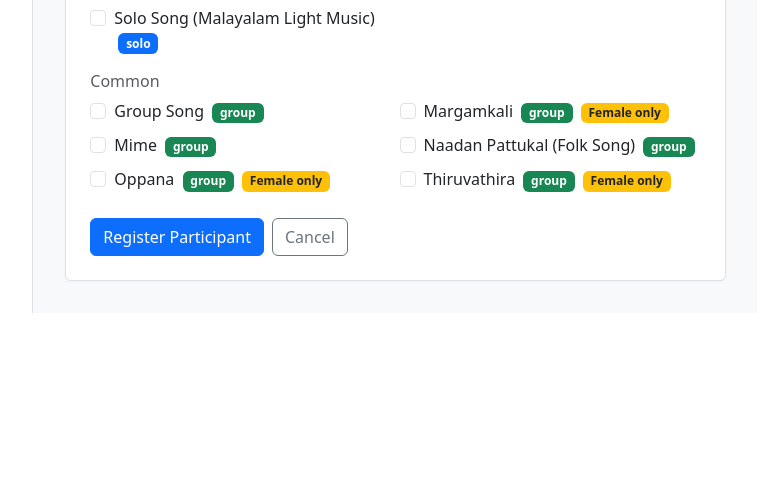
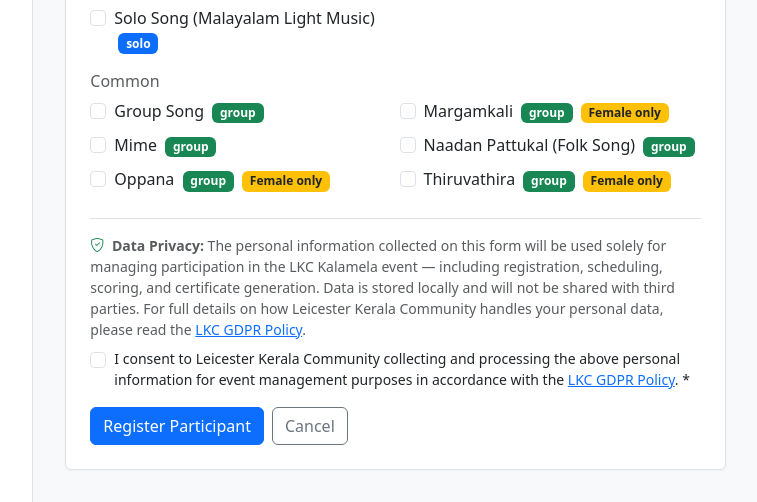
Before and after one commit to RamBSn/kalamela-azure, a Flask app: page /participants/register in a window 1280 px wide. Shown: the part 1578-2080 px from the top of the page, without its empty margins (180-937 px from the left). Before the commit the page ends 1891 px from the top, so only its background shows below. Run offline with Flask 3, Linux system fonts and the light colour scheme.

Commit message:
super senior category correction

```diff
--- a/app/routes/participants.py
+++ b/app/routes/participants.py
@@ -20,15 +20,19 @@ def check_eligibility(participant, item):
     if item.gender_restriction == 'Female' and participant.gender != 'Female':
         warnings.append(f'"{item.name}" is for females only.')
 
-    # Category check — participant cannot compete in higher category if own category has the event
-    if item.category != 'Common':
-        own_cat_has_item = CompetitionItem.query.filter_by(
-            name=item.name, category=participant.category
-        ).first()
-        if own_cat_has_item and item.category != participant.category:
+    # Category eligibility
+    if item.category != 'Common' and item.category != participant.category:
+        if participant.category == 'Super Senior' and item.category == 'Senior':
+            # Super Seniors may enter Senior events UNLESS the same event exists in Super Senior
+            if CompetitionItem.query.filter_by(name=item.name, category='Super Senior').first():
+                warnings.append(
+                    f'"{item.name}" is available in the Super Senior category. '
+                    'Super Seniors must compete in their own category for this event.'
+                )
+        else:
             warnings.append(
-                f'Participant\'s category is "{participant.category}". '
-                f'This item is available in their own category — cannot compete in "{item.category}".'
+                f'This event is for the {item.category} category. '
+                f'Participant\'s category is "{participant.category}".'
             )
 
     # Max events check
@@ -69,11 +73,25 @@ def list_participants():
     return render_template('participants/list.html', participants=participants, search=search)
 
 
+def _ss_excluded_senior_ids():
+    """Return the IDs of Senior-category items that Super Seniors may NOT enter
+    (because the same event exists in the Super Senior category)."""
+    result = []
+    for ss_item in CompetitionItem.query.filter_by(category='Super Senior').all():
+        senior_equiv = CompetitionItem.query.filter_by(
+            name=ss_item.name, category='Senior'
+        ).first()
+        if senior_equiv:
+            result.append(senior_equiv.id)
+    return result
+
+
 @participants_bp.route('/register', methods=['GET', 'POST'])
 def register_individual():
     items = CompetitionItem.query.order_by(
         CompetitionItem.category, CompetitionItem.name
     ).all()
+    ss_excluded = _ss_excluded_senior_ids()
 
     today = date.today().isoformat()
 
@@ -88,6 +106,7 @@ def register_individual():
                 form_data=request.form,
                 categories=CATEGORIES,
                 today=today,
+                ss_excluded_senior_ids=ss_excluded,
             )
 
         # --- Hard-block: event count (no override offered) ---
@@ -179,6 +198,7 @@ def register_individual():
         form_data=ImmutableMultiDict(),
         categories=CATEGORIES,
         today=today,
+        ss_excluded_senior_ids=ss_excluded,
     )
 
 
@@ -268,10 +288,18 @@ def register_group():
         # Per-member: category match and individual registration
         for m in members:
             if item.category != 'Common' and m.category != item.category:
-                warnings.append(
-                    f'{m.full_name}: category mismatch '
-                    f'({m.category} participant in a {item.category} event).'
-                )
+                if m.category == 'Super Senior' and item.category == 'Senior':
+                    # Super Senior exception: allowed unless same event exists in Super Senior
+                    if CompetitionItem.query.filter_by(name=item.name, category='Super Senior').first():
+                        warnings.append(
+                            f'{m.full_name}: "{item.name}" is available in the Super Senior '
+                            'category — must compete in their own category for this event.'
+                        )
+                else:
+                    warnings.append(
+                        f'{m.full_name}: category mismatch '
+                        f'({m.category} participant in a {item.category} event).'
+                    )
             if not Entry.query.filter_by(participant_id=m.id, item_id=item_id).first():
                 warnings.append(
                     f'{m.full_name} is not individually registered for "{item.name}".'
@@ -338,11 +366,20 @@ def participant_by_lkc_id():
         if item:
             issues = []
             # 1. Age category must match (Common events accept everyone)
+            # Exception: Super Seniors may enter Senior events unless the same event
+            # exists in the Super Senior category.
             if item.category != 'Common' and p.category != item.category:
-                issues.append(
-                    f'Category mismatch: participant is {p.category}, '
-                    f'this event is for {item.category}.'
-                )
+                if p.category == 'Super Senior' and item.category == 'Senior':
+                    if CompetitionItem.query.filter_by(name=item.name, category='Super Senior').first():
+                        issues.append(
+                            f'"{item.name}" is available in the Super Senior category. '
+                            'Super Seniors must compete in their own category for this event.'
+                        )
+                else:
+                    issues.append(
+                        f'Category mismatch: participant is {p.category}, '
+                        f'this event is for {item.category}.'
+                    )
             # 2. Participant must be individually registered for this group event
             registered = Entry.query.filter_by(
                 participant_id=p.id, item_id=item_id
--- a/app/templates/participants/register_individual.html
+++ b/app/templates/participants/register_individual.html
@@ -116,7 +116,30 @@
           Please deselect some events before continuing.
         </div>
 
-        <div class="mt-4 d-flex gap-2">
+        <div class="border-top pt-3 mt-4">
+          <p class="text-muted small mb-2">
+            <i class="bi bi-shield-check text-success me-1"></i>
+            <strong>Data Privacy:</strong> The personal information collected on this form will be used
+            solely for managing participation in the LKC Kalamela event — including registration,
+            scheduling, scoring, and certificate generation. Data is stored locally and will not be
+            shared with third parties. For full details on how Leicester Kerala Community handles your
+            personal data, please read the
+            <a href="https://www.leicesterkeralacommunity.org.uk/lkc-gdpr-policy/"
+               target="_blank" rel="noopener noreferrer">LKC GDPR Policy</a>.
+          </p>
+          <div class="form-check mb-3">
+            <input class="form-check-input" type="checkbox" name="gdpr_consent"
+                   id="gdprConsent" required>
+            <label class="form-check-label small" for="gdprConsent">
+              I consent to Leicester Kerala Community collecting and processing the above personal
+              information for event management purposes in accordance with the
+              <a href="https://www.leicesterkeralacommunity.org.uk/lkc-gdpr-policy/"
+                 target="_blank" rel="noopener noreferrer">LKC GDPR Policy</a>. *
+            </label>
+          </div>
+        </div>
+
+        <div class="mt-2 d-flex gap-2">
           <button type="submit" id="submitBtn" class="btn btn-primary">Register Participant</button>
           <a href="{{ url_for('participants.list_participants') }}" class="btn btn-outline-secondary">Cancel</a>
         </div>
@@ -128,16 +151,40 @@
 
 {% block extra_js %}
 <script>
+// Senior event IDs that Super Seniors may NOT enter (same event exists in Super Senior category)
+const SS_EXCLUDED_SENIOR_IDS = new Set({{ ss_excluded_senior_ids | tojson }});
+
 function filterItemsByCategory(category) {
   const sections = document.querySelectorAll('.category-section');
   let anyVisible = false;
   sections.forEach(section => {
     const sectionCat = section.dataset.category;
-    const show = !category || sectionCat === category || sectionCat === 'Common';
+    const isSuperSeniorViewingSenior = (category === 'Super Senior' && sectionCat === 'Senior');
+    const show = !category || sectionCat === category || sectionCat === 'Common' || isSuperSeniorViewingSenior;
     section.style.display = show ? '' : 'none';
+
     if (!show) {
-      section.querySelectorAll('.event-check').forEach(cb => { cb.checked = false; });
+      section.querySelectorAll('.event-check').forEach(cb => {
+        cb.checked = false;
+        cb.disabled = false;
+        cb.closest('.form-check').style.opacity = '';
+      });
+    } else if (isSuperSeniorViewingSenior) {
+      // Disable Senior events that also exist in Super Senior
+      section.querySelectorAll('.event-check').forEach(cb => {
+        const excluded = SS_EXCLUDED_SENIOR_IDS.has(parseInt(cb.value));
+        cb.disabled = excluded;
+        if (excluded) cb.checked = false;
+        cb.closest('.form-check').style.opacity = excluded ? '0.45' : '';
+      });
+    } else {
+      // Reset any previously applied disabled state
+      section.querySelectorAll('.event-check').forEach(cb => {
+        cb.disabled = false;
+        cb.closest('.form-check').style.opacity = '';
+      });
     }
+
     if (show) anyVisible = true;
   });
   document.getElementById('noItemsMsg').classList.toggle('d-none', !category || anyVisible);
```
Also changed, not shown: app/templates/participants/register_group.html (+23 -0 lines).
